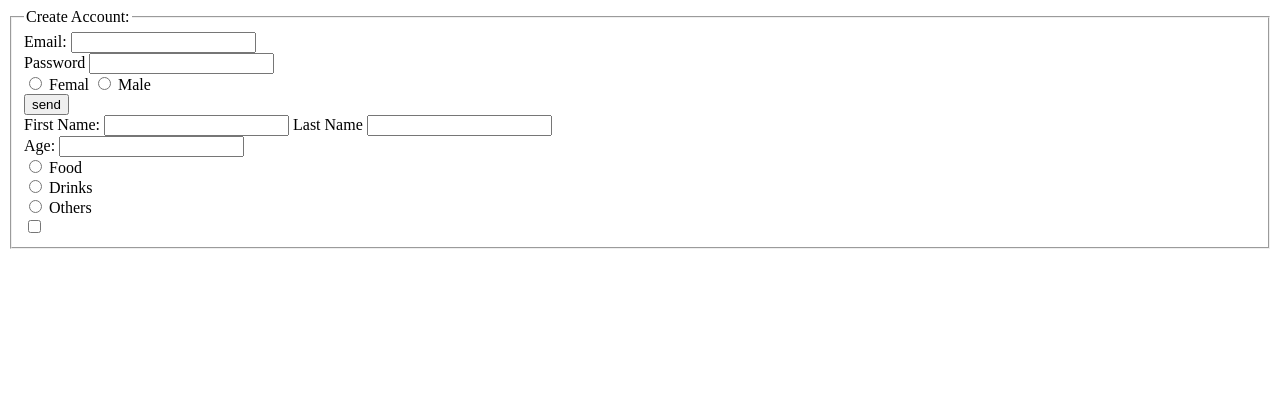
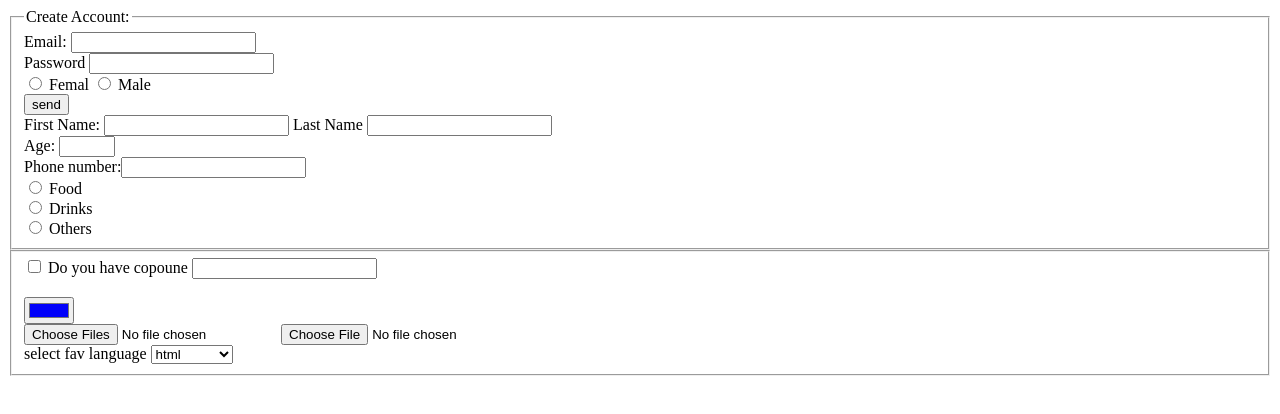
Before and after one commit to JudyDukmak/front-end, a plain HTML site: page forms.html in a window 1280 px wide. Drawn offline with Linux system fonts and the light colour scheme.

Commit message:
finishing forms

```diff
--- a/forms.html
+++ b/forms.html
@@ -15,7 +15,7 @@
 <fieldset>
     <legend> Create Account:</legend>
      <label for="un1">Email:</label>
-        <input type="text" name="en" id="un1"> <br>
+        <input type="email" name="en" id="un1"> <br>
         <label for="1">Password</label>
         <input type="password" name="mypass" id="1"><br>
        <input type="radio" name="gender" id="g1"> <label for="g1">Femal</label>
@@ -30,9 +30,11 @@
 
     </div>
     <div>
-Age: <input type="number" name="age" id="" >
-
+Age: <input type="number" name="age" id="" min="18" max="60">
     </div>
+    <div>
+    Phone number:<input type="tel" name="" id="" pattern="09[3-8]{1}[0-9]{7}">
+</div>
     <div><input type="radio" name="PRODUCTS" id="f" value="Food">
         <label for="f">Food</label><br>
         <input type="radio" name="PRODUCTS" id="d" value="Drinks">
@@ -40,7 +42,26 @@ Age: <input type="number" name="age" id="" >
         <input type="radio" name="PRODUCTS" id="o" value="others">
         <label for="o">Others</label>
         </div>
-<input type="checkbox" name="" id="">
+    </fieldset>
+<fieldset>
+    <div>
+<input type="checkbox" name="code" id="code" value="Do you have copune">
+<label for="code">Do you have copoune</label>
+<input type="text" name="code" id="">
+</div>
+<br>
+<input type="color" name="fav color" value="#0000fa" id="">
+<Div>
+    <input type="file" accept="video/*" name="" id="" multiple>
+<input type="file" accept="image/*" name="" id="">
+</Div>
+<label for="fav-select">select fav language</label>
+<select name="language" id="fav-select">
+    <option value="HTML">html</option>
+    <option value="css">css</option>
+    <option value="js">java script</option>
+</select>
+
 </fieldset>
 </form>
 </body>
```
